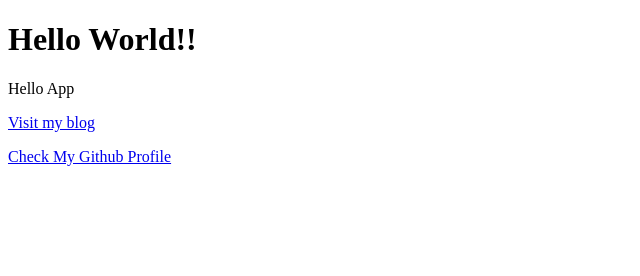
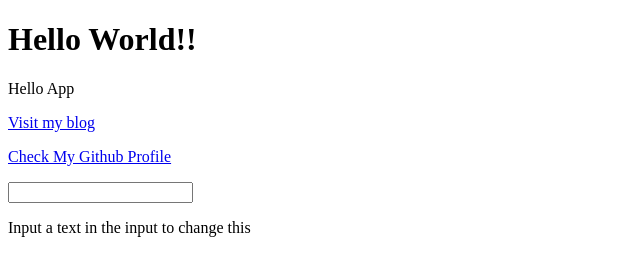
Before and after one commit to ing-arriola/VueJSFirstPractice, a plain HTML site: page index.html in a window 1280 px wide. Shown: the whole page, without its empty margins (0-640 px from the left). Drawn offline with nearby package versions, Linux system fonts and the light colour scheme.

Commit message:
Added dynamic text with input and Vue

```diff
--- a/app.js
+++ b/app.js
@@ -2,7 +2,8 @@ new Vue({
     el:'#app',
     data:{
         greeting:'Hello World!!',
-        link:'https://ingjaimearriola.blogspot.com/'
+        link:'https://ingjaimearriola.blogspot.com/',
+        dynamicText:"Input a text in the input to change this"
     },
     methods:{
         sayHello:function(){
@@ -11,6 +12,9 @@ new Vue({
         },
         renderLink:function(){
             return '<a href="https://github.com/ing-arriola">Check My Github Profile</a>'
+        },
+        changeText:function(e){
+            this.dynamicText=e.target.value
         }
     }
 
--- a/index.html
+++ b/index.html
@@ -14,6 +14,10 @@
         <a v-bind:href="link">Visit my blog</a>
 
         <p v-html="renderLink()"></p>
+
+        <input type="text" v-on:input='changeText'>
+
+        <p>{{dynamicText}}</p>
     </div>
 </body>
 <script src="https://cdn.jsdelivr.net/npm/vue"></script>
```
